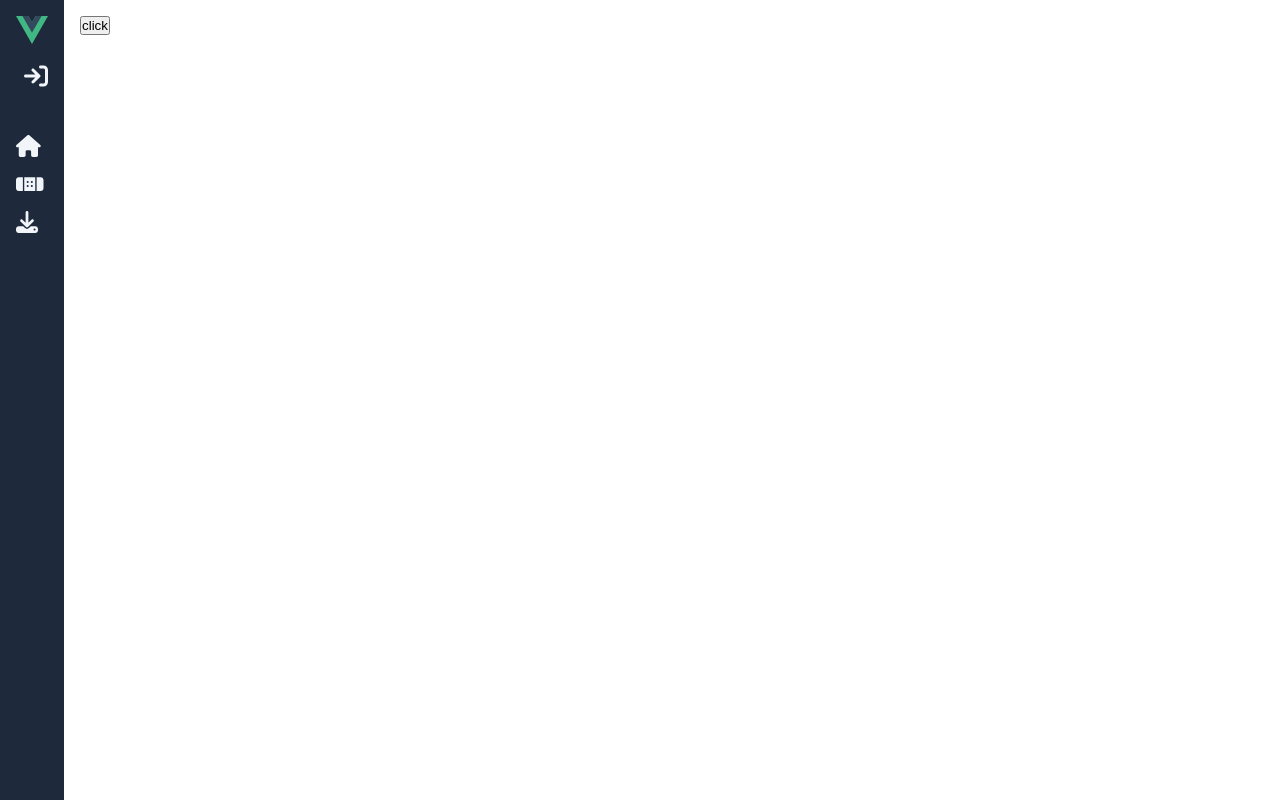
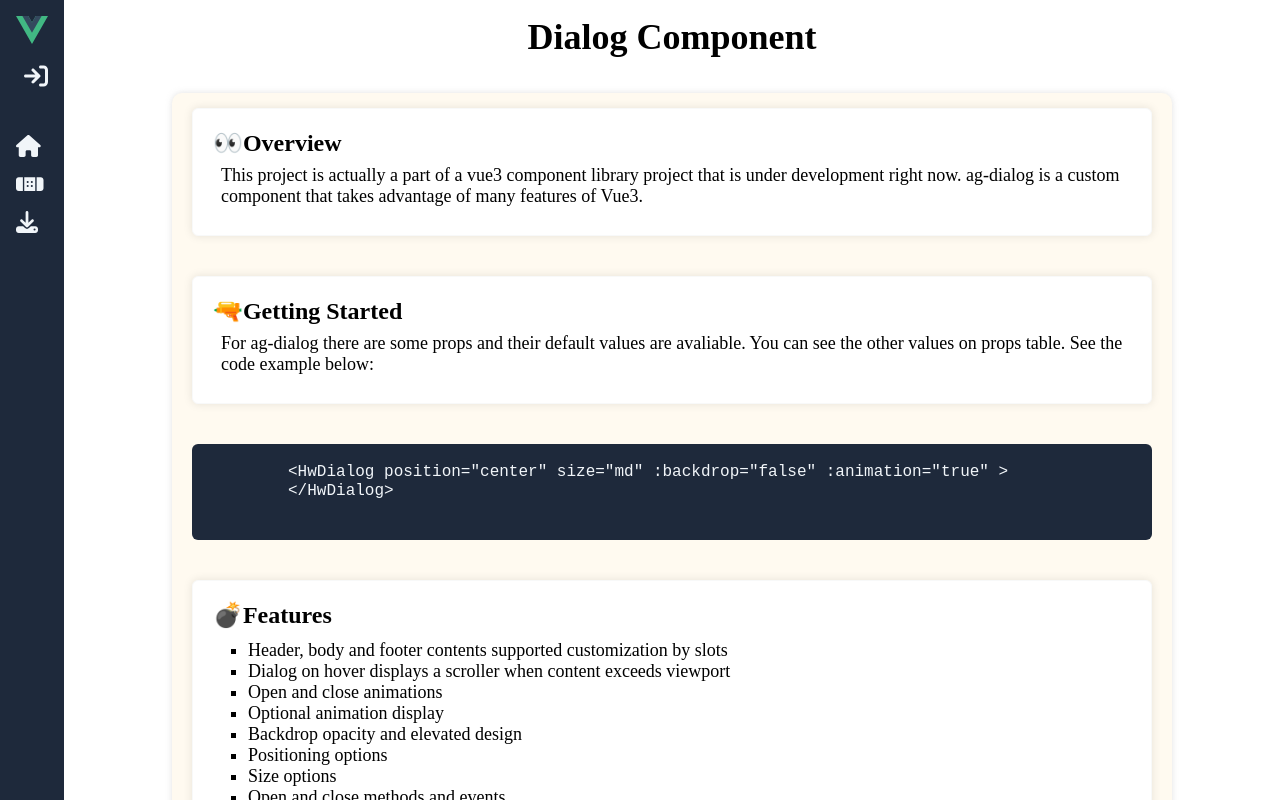
Before and after one commit to arsendemirci/vue-component-library, a Vue app: page /dialog in a window 1280 px wide. Built offline with nearby package versions, Linux system fonts and the light colour scheme.

Commit message:
demo page developed for modal component

```diff
--- a/src/views/dialog/Dialog.vue
+++ b/src/views/dialog/Dialog.vue
@@ -1,32 +1,169 @@
 <template>
-    <HwDialog>
+  <div class="wrapper">
+    <h1>Dialog Component</h1>
+
+    <DialogDemo />
+
+    <div>
+      <h2>Default Dialog Component</h2>
+      <p>
+        Dialog components can provide some content and action input from user when needed. This is default dialog and
+        centered on the page whit animation.
+      </p>
+
+      <div class="select-wrapper">
+        <select class="select" name="positions" id="positions" @input="setSelected($event.target.value)">
+          <option value="center">center</option>
+          <option value="top">top</option>
+          <option value="right">right</option>
+          <option value="bottom">bottom</option>
+          <option value="left">left</option>
+        </select>
+
+        <select class="select" name="sizes" id="sizes" @input="setSize($event.target.value)">
+          <option value="xs">xs</option>
+          <option value="sm">sm</option>
+          <option value="md" selected>md</option>
+          <option value="lg">lg</option>
+          <option value="xl">xl</option>
+        </select>
+
+        <div class="checkbox-wrapper">
+          <input
+            class="checkbox-input"
+            v-model="selectedBackdrop"
+            type="checkbox"
+            id="backdrop"
+            name="selectedBackdrop"
+            :value="selectedBackdrop"
+            />
+          <label for="backdrop">Backdrop</label>
+        </div>
+
+        <div class="checkbox-wrapper">
+          <input
+            class="checkbox-input"
+            checked
+            v-model="selectedAnimation"
+            type="checkbox"
+            id="animation"
+            name="selectedAnimation"
+            :value="selectedAnimation"
+            />
+          <label for="animation">Animation</label>
+        </div>
+      </div>
+
+      <HwDialog :position="selectedPosition" :size="selectedSize" :animation="selectedAnimation" :backdrop="selectedBackdrop">
         <template v-slot:header>Use Huawei's location service?</template>
-        <template v-slot:content>Let Huawei help apps determine location. This means sending anonymous location data to Huawei, even when no apps are running. Lorem ipsum dolor sit amet consectetur adipisicing elit. Laboriosam quos et suscipit totam quis, provident delectus, eos laborum veniam accusantium corrupti animi doloremque sit quaerat sapiente iusto facere, aperiam dolorum.
-        Atque, maxime deserunt error corporis, sequi fugiat dignissimos delectus, voluptatum deleniti aliquam praesentium ullam. Voluptate rem, deserunt nobis voluptatem ad dignissimos aspernatur eaque delectus sed eligendi, itaque voluptatibus doloremque neque!
-        Itaque odio autem odit magni illum? Ipsum sapiente, aliquam id voluptatibus cumque odit molestiae sit corrupti quos, placeat quas tempore magni quibusdam quidem, dignissimos nulla ab asperiores illum reprehenderit minima.
+        <template v-slot:content>Let Huawei help apps determine location. This means sending anonymous location data to
+          Huawei, even when no apps are running. Lorem ipsum dolor sit amet consectetur adipisicing elit. Laboriosam quos
+          et suscipit totam quis, provident delectus, eos laborum veniam accusantium corrupti animi doloremque sit quaerat
+          sapiente iusto facere, aperiam dolorum.
+          Atque, maxime deserunt error corporis, sequi fugiat dignissimos delectus, voluptatum deleniti aliquam
+          praesentium ullam. Voluptate rem, deserunt nobis voluptatem ad dignissimos aspernatur eaque delectus sed
+          eligendi, itaque voluptatibus doloremque neque!
+          Itaque odio autem odit magni illum? Ipsum sapiente, aliquam id voluptatibus cumque odit molestiae sit corrupti
+          quos, placeat quas tempore magni quibusdam quidem, dignissimos nulla ab asperiores illum reprehenderit minima.
         </template>
 
         <template v-slot:footer-agree>Agree</template>
         <template v-slot:footer-cancel>Cancel</template>
 
-    </HwDialog>
+      </HwDialog>
+    </div>
+  </div>
 </template>
 
 
 <script>
 import HwDialog from '../../components/library/select/HwDialog.vue';
+import DialogDemo from './DialogDemo.vue';
 
 export default {
-    name: "Dialog",
-    data() {
-        return {
-        };
+  name: "Dialog",
+  data() {
+    return {
+      selectedPosition: "center",
+      selectedSize: "md",
+      selectedBackdrop: false,
+      selectedAnimation: true
+    };
+  },
+  methods: {
+    setSelected(selectedValue) {
+      this.selectedPosition = selectedValue
     },
-    components: { HwDialog }
+
+    setSize(selectedSize) {
+      this.selectedSize = selectedSize
+    },
+
+    setBackdrop(event) {
+      this.selectedBackdrop = event.target.value
+      console.log(this.selectedBackdrop);
+      // return this.selectedBackdrop
+    },
+
+    setAnimation(selectedAnimation) {
+      this.selectedAnimation = selectedAnimation
+      console.log(this.selectedAnimation);
+    }
+  },
+  components: { HwDialog, DialogDemo }
 }
 
 </script>
 
 <style lang="scss" scoped>
+.wrapper {
+  display: flex;
+  flex-direction: column;
+  align-items: center;
+  gap: palette-space-level(35);
+  font-size: large;
 
-</style>
+  header {
+    h1 {
+      margin: palette-space-level(50);
+    }
+  }
+
+  >div {
+    padding: palette-space-level(15) palette-space-level(20);
+    flex-direction: column;
+    background: palette-color-level(white, 100);
+    border-radius: palette-radius-level(5);
+    box-shadow: 0 0 6px rgba(190, 190, 190, 0.44);
+    display: flex;
+    gap: palette-space-level(20);
+    background: floralwhite;
+    width: 100%;
+    max-width: palette-space-level(1000);
+
+    .select-wrapper {
+      display: flex;
+      justify-content: space-around;
+
+      .select {
+      width: 20%;
+      padding: palette-space-level(5);
+      border-radius: palette-radius-level(2);
+    }
+
+    .checkbox-wrapper {
+      display: flex;
+      align-items: center;
+
+      .checkbox-input {
+        margin-right: palette-space-level(5);
+      }
+    }
+
+    }
+  }
+
+  &:last-child {
+    margin-bottom: palette-space-level(400);
+  }
+}</style>
--- a/src/views/dialog/DialogDemo.vue
+++ b/src/views/dialog/DialogDemo.vue
@@ -0,0 +1,162 @@
+<template>
+    <div class="container">
+      <div class="card">
+        <div class="card-body">
+          <h2 class="card-title"><span>👀</span>Overview</h2>
+          <p class="card-text">This project is actually a part of a vue3 component library project that is under development right now. ag-dialog is a custom component that takes advantage of many features of Vue3.</p>
+        </div>
+      </div>
+      <div class="card">
+       <div class="card-body">
+        <h2 class="card-title"><span>🔫</span>Getting Started</h2>
+        <p class="card-text">For ag-dialog there are some props and their default values are avaliable. You can see the other values on props table. See the code example below:</p>
+       </div>
+      </div>
+      <div class="card-pre">
+        <pre>
+        <code class="language-html">
+          &lt;HwDialog position="center" size="md" :backdrop="false" :animation="true" &gt;
+          &lt;/HwDialog&gt;
+        </code>
+     </pre>
+      </div>
+      <div class="card">
+        <div class="card-body">
+          <h2 class="card-title"><span>💣</span>Features</h2>
+          <ul class="card-list">
+            <li>Header, body and footer contents supported customization by slots</li>
+            <li>Dialog on hover displays a scroller when content exceeds viewport</li>
+            <li>Open and close animations</li>
+            <li>Optional animation display</li>
+            <li>Backdrop opacity and elevated design</li>
+            <li>Positioning options</li>
+            <li>Size options</li>
+            <li>Open and close methods and events</li>
+            <li>No close on backdrop click option</li>
+          </ul>
+
+        </div>
+      </div>
+      <h2 class="card-title"><span>💊</span>Props</h2>
+      <table class="table">
+        <thead>
+        <tr>
+          <th>Props</th>
+          <th>Type</th>
+          <th>Default</th>
+          <th>Options</th>
+          <th>Description</th>
+        </tr>
+        </thead>
+        <tbody>
+        <tr>
+          <td>position</td>
+          <td>String</td>
+          <td>center</td>
+          <td>center, top, right, bottom, left</td>
+          <td>Position options for modal component</td>
+        </tr>
+        <tr>
+          <td>size</td>
+          <td>String</td>
+          <td>md</td>
+          <td>xs, sm, md, lg, xl</td>
+          <td>Size options for modal component</td>
+
+        </tr>
+        <tr>
+          <td>backdrop</td>
+          <td>Boolean</td>
+          <td>false</td>
+          <td>true, false</td>
+          <td>Backdrop flag for closing modal when outside click</td>
+        </tr>
+        <tr>
+          <td>animation</td>
+          <td>Boolean</td>
+          <td>true</td>
+          <td>true, false</td>
+          <td>Animation flag for modal openning and closing</td>
+        </tr>
+
+        </tbody>
+      </table>
+    </div>
+  </template>
+
+<style lang="scss" scoped>
+.container {
+  max-width: palette-space-level(1000);
+  margin: 0 auto;
+  padding: palette-space-level(20);
+}
+
+h1 {
+  font-size: palette-font-size-level(14);
+  margin-bottom: palette-space-level(20);
+}
+
+.card {
+  border: 1px solid palette-color-level(grey, 10);
+  border-radius:  palette-radius-level(3);
+  box-shadow: 0 0 10px rgba(0, 0, 0, 0.1);
+  margin-bottom: palette-space-level(20);
+  background-color: palette-color-level(white, 100);;
+  .card-text{
+    padding: 8px;
+  }
+}
+
+.card-body {
+  padding: 20px;
+}
+.card-list{
+  list-style-type: square;
+  margin: 10px;
+  padding: 1px 0 2px 25px;
+}
+.card-pre{
+   margin-bottom: 20px;
+  pre {
+    line-height: 1.2;
+    background-color: palette-color-level(primary-dark, 100);
+    border-radius:  palette-radius-level(3);
+    white-space: pre-wrap;
+    overflow: auto;
+    color:palette-color-level(primary-light, 100);
+  }
+  code {
+    display: inline;
+    padding: 0;
+    margin: 0;
+    overflow: visible;
+    word-wrap: normal;
+    background-color: transparent;
+    border: 0;
+  }
+}
+h2 {
+  font-size: palette-font-size-level(9);
+  margin: 0;
+}
+
+table {
+  border-collapse: collapse;
+  width: 100%;
+  max-width: 100%;
+  margin-bottom: 20px;
+  background-color: palette-color-level(white, 100);
+}
+
+th, td {
+  padding: 8px;
+  text-align: left;
+  border-bottom: 1px solid palette-color-level(grey, 60);
+}
+
+th {
+  background-color: palette-color-level(grey, 80);
+  font-weight: palette-font-weight-level(5);
+}
+
+</style>
```
